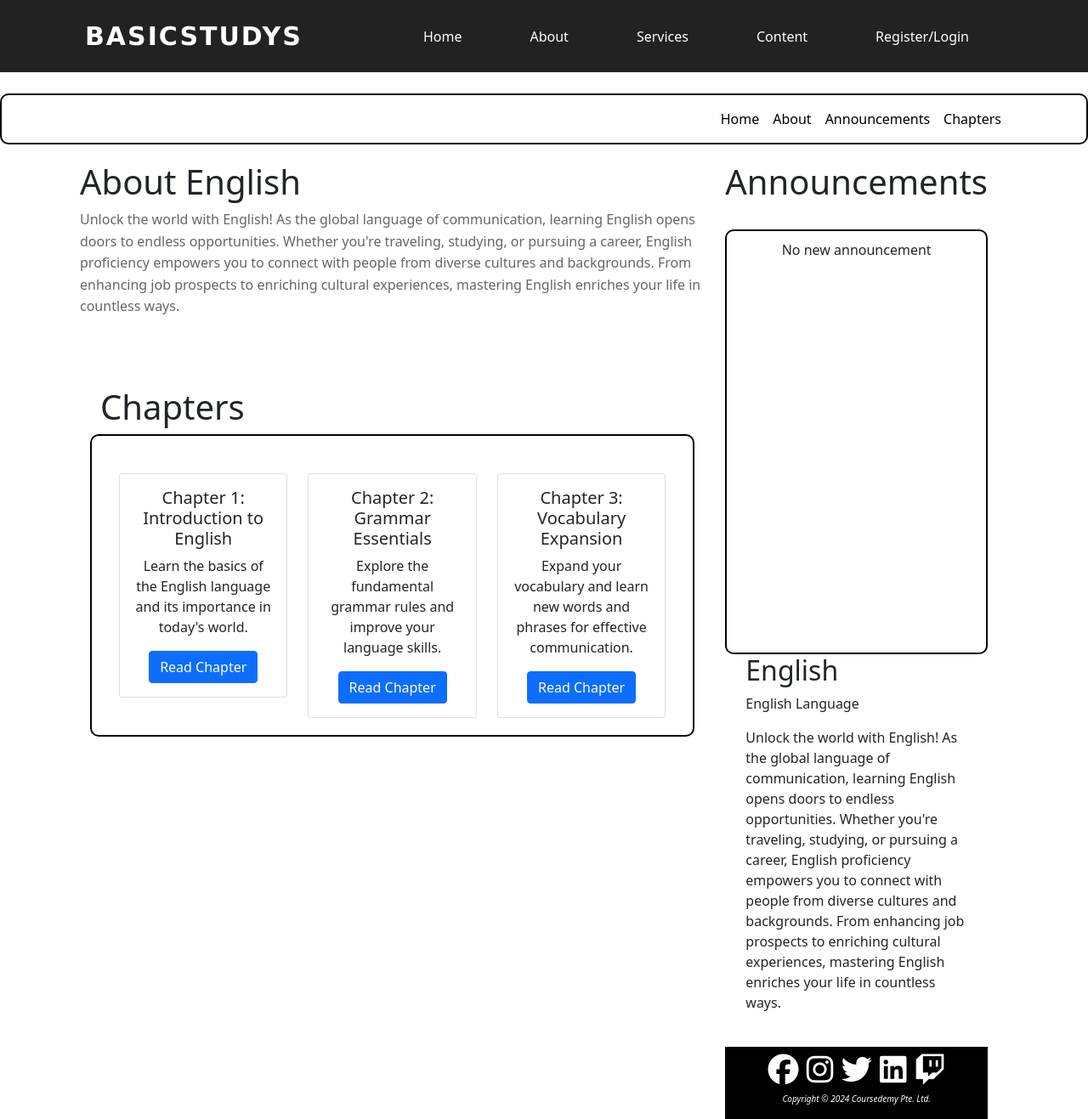
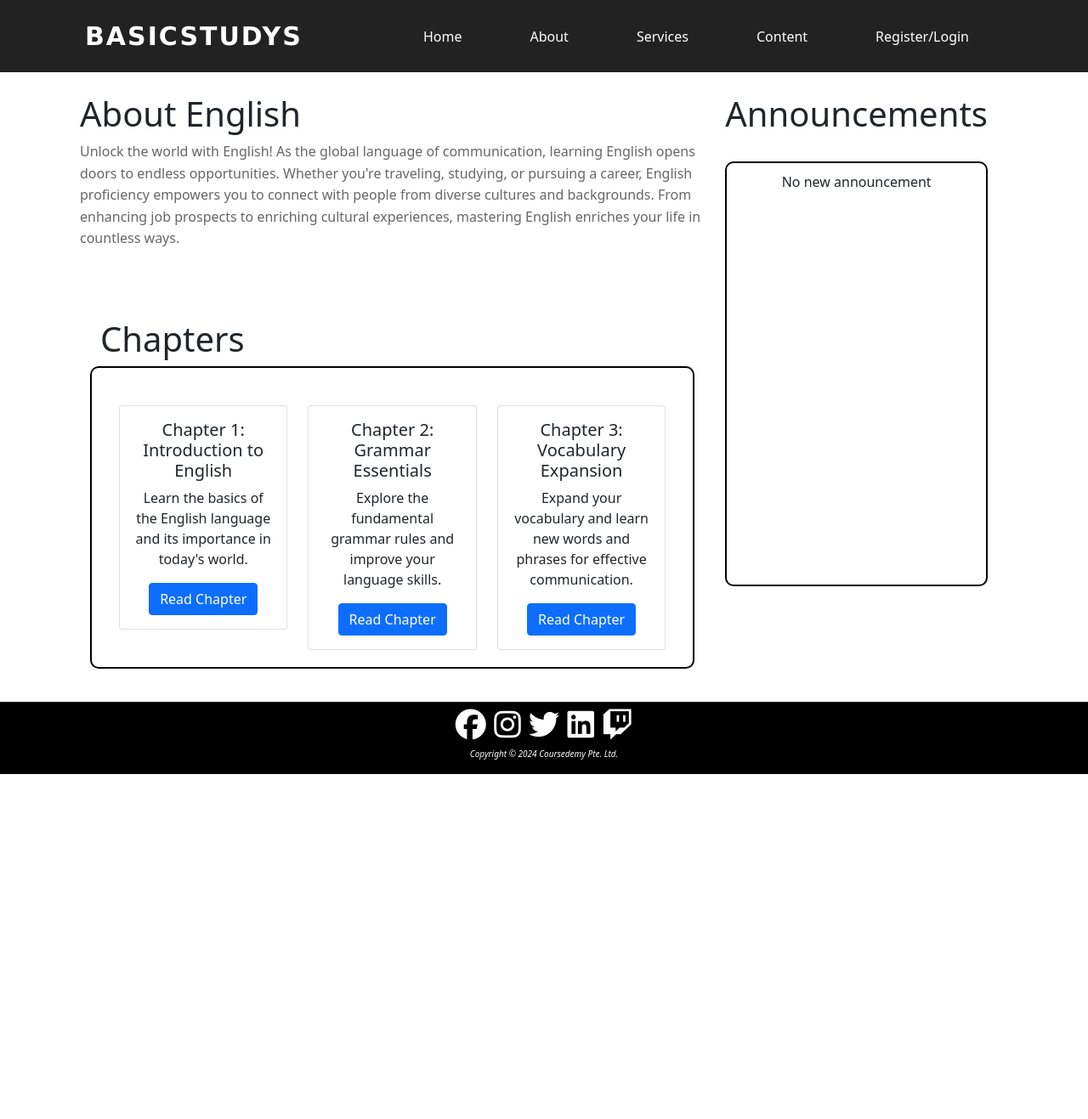
Before and after one commit to DesuNan/INF1005, a PHP site: page /english.php in a window 1280 px wide. Shown: the whole page at 85% size. After the commit the page ends 911 px from the top, so only its background shows below. Run offline with PHP 8.4, Linux system fonts and the light colour scheme; some libraries are stand-ins or nearby versions.

Commit message:
updated js + changes in course(s) php

```diff
--- a/JS/main.js
+++ b/JS/main.js
@@ -21,3 +21,27 @@ menuBtn.addEventListener("click", () => {
 closeBtn.addEventListener("click", () => {
     menu.classList.remove('active');
 });
+
+// preview for courses on-click
+let previewContainer = document.querySelector('.courses-preview');
+let previewBox = previewContainer.querySelectorAll('.preview');
+
+document.querySelectorAll('.courses-container .course').forEach(course => {
+  course.onclick = () => {
+    previewContainer.style.display = 'flex';
+    let name = course.getAttribute('data-name');
+    previewBox.forEach(preview => {
+      let target = preview.getAttribute('data-target');
+      if(name == target) {
+        preview.classList.add('active');
+      }
+    });
+  };
+});
+
+previewBox.forEach(preview => {
+  preview.querySelector('.fa-times').onclick = () => {
+    preview.classList.remove('active');
+    previewContainer.style.display = 'none';
+  };
+});
--- a/content.php
+++ b/content.php
@@ -42,7 +42,7 @@
 	</div>
 
 	<div class="courses-preview">
-	   <div class="preview c-active" data-target="c-1">
+	   <div class="preview" data-target="c-1">
 		  <i class="fas fa-times"></i>
 		  <img src="img/english.jpg" alt="English">
 		  <h3>English Language</h3>
--- a/english.php
+++ b/english.php
@@ -73,27 +73,6 @@
     include "inc/nav.inc.php";
     ?>
 
-    <nav class="navbar navbar-expand-lg navbar-courses">
-        <div class="container">
-            <div class="collapse navbar-collapse" id="navbarSupportedContent">
-                <ul class="navbar-nav ms-auto">
-                    <li class="nav-item">
-                        <a class="nav-link" style="color: black;" href="content.php">Home</a>
-                    </li>
-                    <li class="nav-item">
-                        <a class="nav-link" style="color: black;" href="#aboutSub">About</a>
-                    </li>
-                    <li class="nav-item">
-                        <a class="nav-link" style="color: black;" href="#announcements">Announcements</a>
-                    </li>
-                    <li class="nav-item">
-                        <a class="nav-link" style="color: black;" href="#chapters">Chapters</a>
-                    </li>
-                </ul>
-            </div>
-        </div>
-    </nav>
-
     <!-- english content -->
     <main class="main-containerSub container">
         <!-- About and Chapters Section -->
@@ -160,32 +139,9 @@
                         </div>
                     </div>
                 </div>
-                <main class="container">
-                    <section id="english">
-                        <h2>English</h2>
-                        <div class="row">
-                            <article class="col-sm">
-                                <figure>
-                                    <a target="_self" href="img/english_background.jpg" alt="English_Background" class="thumbnail"></a>
-                                    <figcaption>English Language</figcaption>
-                                </figure>
-                                <p color="black">
-                                    Unlock the world with English! As the global language of communication, learning English opens doors to endless opportunities.
-                                    Whether you're traveling, studying, or pursuing a career, English proficiency empowers you to connect with people from diverse
-                                    cultures and backgrounds. From enhancing job prospects to enriching cultural experiences, mastering English enriches your life in countless ways.
-                                </p>
-                            </article>
-                        </div>
-                    </section>
-
-                </main>
-                <?php
+    </main>
+    <?php
     include "inc/footer.inc.php";
     ?>
 </body>
-
-<footer>
-
-</footer>
-
 </html>
```
Also changed, not shown: chemistry.php (+1 -22 lines), math.php (+0 -21 lines), physics.php (+0 -21 lines).
